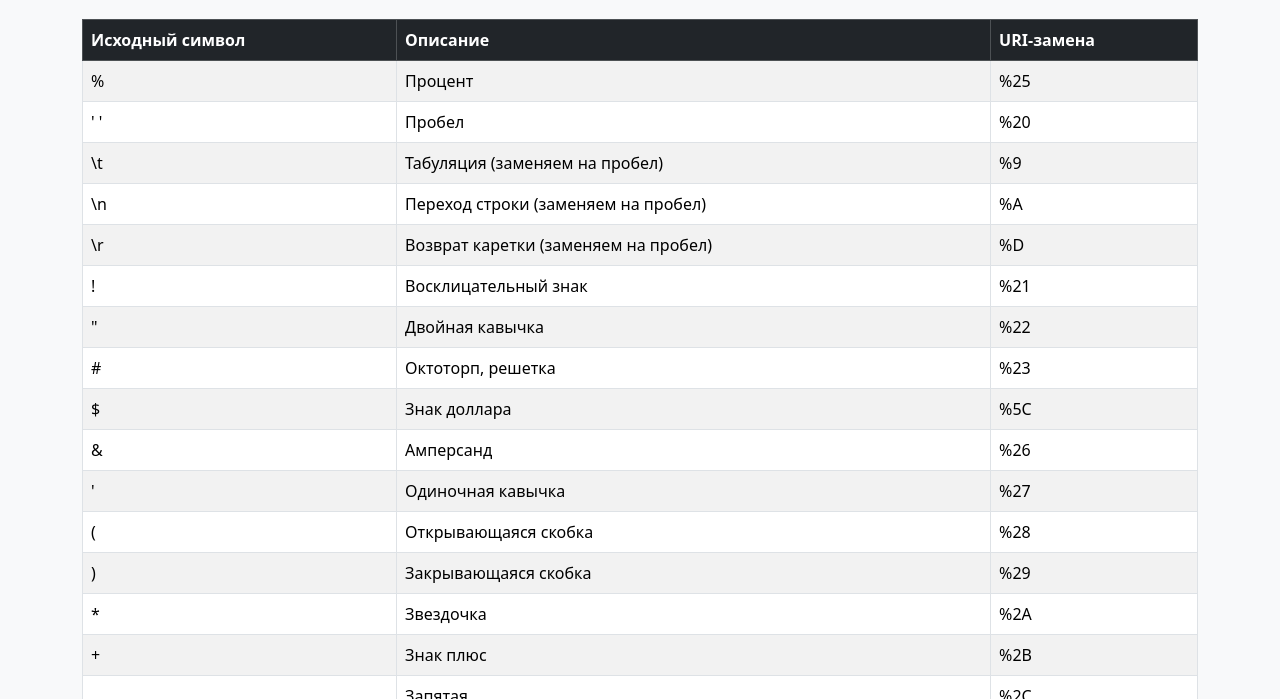
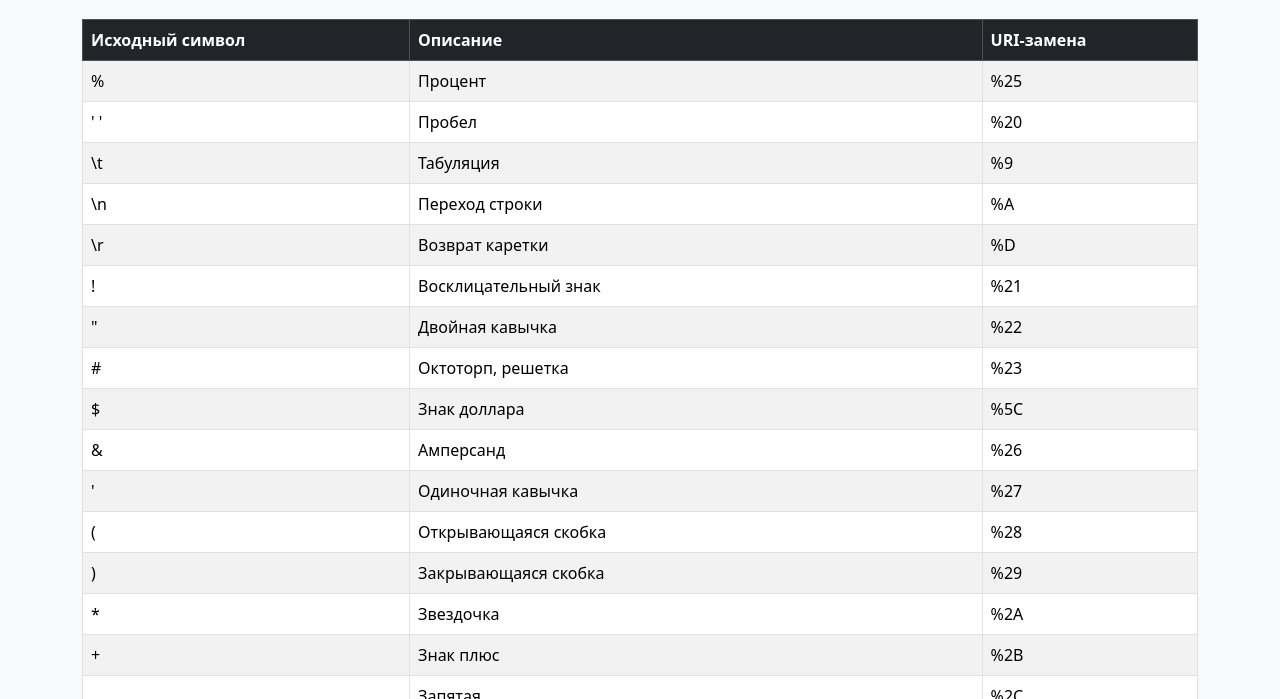
Before and after one commit to alekseikorobov/web, a plain HTML site: page symbols-table/index.html in a window 1280 px wide. Shown: the part 101-800 px from the top of the page. Drawn offline with nearby package versions, Linux system fonts and the light colour scheme.

Commit message:
minor fix

```diff
--- a/symbols-table/index.html
+++ b/symbols-table/index.html
@@ -38,9 +38,9 @@
       // ',',
       ["%", "%"  ,"Процент"],
       [" ", "' '"  ,"Пробел"],
-      ["\t", "\\t" ,"Табуляция (заменяем на пробел)"],
-      ["\n", "\\n" ,"Переход строки (заменяем на пробел)"],
-      ["\r", "\\r" ,"Возврат каретки (заменяем на пробел)"],
+      ["\t", "\\t" ,"Табуляция"],
+      ["\n", "\\n" ,"Переход строки"],
+      ["\r", "\\r" ,"Возврат каретки"],
       ["!", "!"  ,"Восклицательный знак"],
       ["\"", "\"" ,"Двойная кавычка"],
       ["#", "#"  ,"Октоторп, решетка"],
@@ -63,7 +63,7 @@
       ["?", "?","Вопросительный знак"],
       ["@", "@"  ,"At sign, по цене, собачка"],
       ["[", "[","Открывающаяся квадратная скобка"],
-      ["\\", "\\","Одиночный обратный слеш '\'"],
+      ["\\", "\\","Одиночный обратный слеш '\\'"],
       ["]", "]","Закрывающаяся квадратная скобка"],
       ["^", "^","Циркумфлекс"],
       ["_", "_"  ,"Нижнее подчеркивание"],
```
